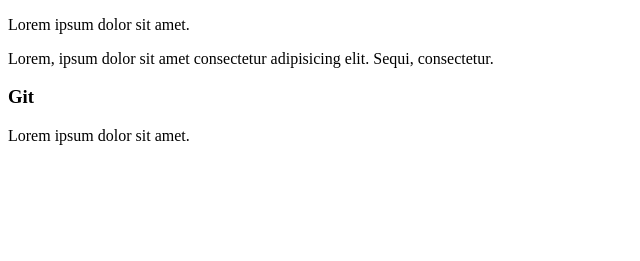
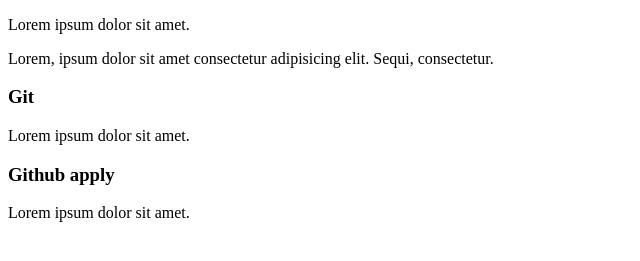
Before and after one commit to Saitama905/test_02, a plain HTML site: page index.html in a window 1280 px wide. Shown: the part 105-366 px from the top of the page, without its empty margins (0-640 px from the left). Drawn offline with Linux system fonts and the light colour scheme.

Commit message:
First Commit

```diff
--- a/index.html
+++ b/index.html
@@ -4,7 +4,7 @@
     <meta charset="UTF-8">
     <meta http-equiv="X-UA-Compatible" content="IE=edge">
     <meta name="viewport" content="width=device-width, initial-scale=1.0">
-    <title>Github</title>
+    <title>GitHub</title>
 </head>
 <body>
     <h1>Github entering</h1>
@@ -13,5 +13,7 @@
     <p>Lorem, ipsum dolor sit amet consectetur adipisicing elit. Sequi, consectetur.</p>
     <h3>Git</h3>
     <p>Lorem ipsum dolor sit amet.</p>
+    <h3>Github apply</h3>
+    <p>Lorem ipsum dolor sit amet.</p>
 </body>
 </html>
```
